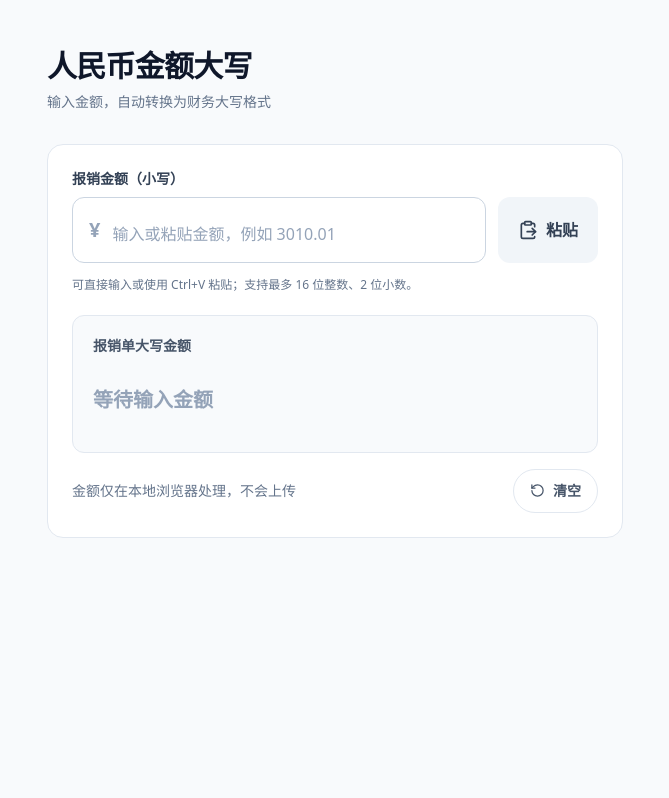
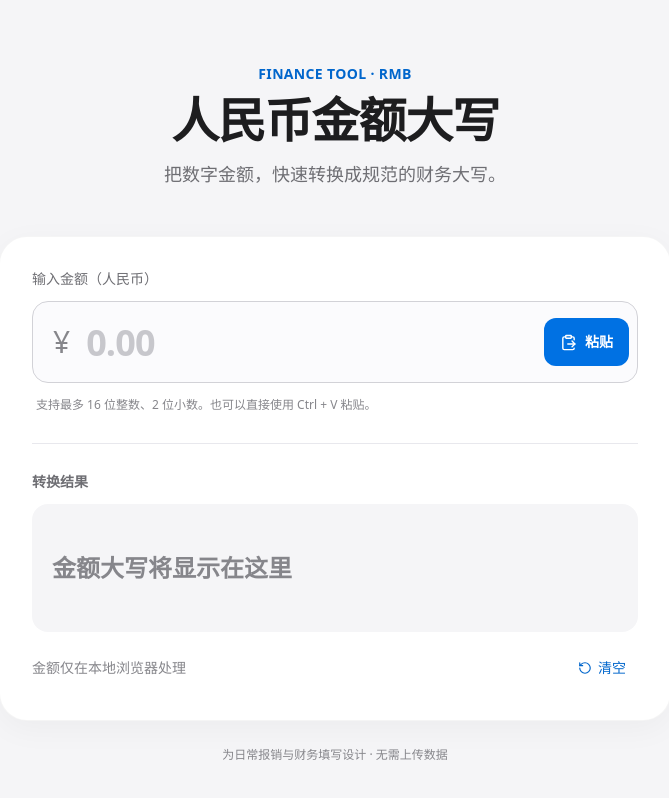
Before and after one commit to wangwenzhiwwz/RMB, a React (Vite) app: page / in a window 1280 px wide. Shown: the top 798 px of the page, without its empty margins (305-974 px from the left). Built offline with nearby package versions, Linux system fonts and the light colour scheme.

Commit message:
Redesign converter with Apple-inspired visual language

```diff
--- a/src/App.tsx
+++ b/src/App.tsx
@@ -56,18 +56,18 @@ function App() {
   };
 
   return (
-    <div className="min-h-screen bg-slate-50 px-4 py-6 text-slate-900 transition-colors dark:bg-slate-950 dark:text-slate-100 sm:py-12">
-      <main className="mx-auto w-full max-w-xl">
-        <header className="mb-6 text-left sm:mb-8">
-          <h1 className="text-2xl font-bold tracking-tight text-slate-900 dark:text-white sm:text-3xl">人民币金额大写</h1>
-          <p className="mt-2 text-sm text-slate-500 dark:text-slate-400">输入金额，自动转换为财务大写格式</p>
+    <div className="min-h-screen bg-[#f5f5f7] px-4 py-10 text-[#1d1d1f] transition-colors dark:bg-[#000] dark:text-[#f5f5f7] sm:py-16">
+      <main className="mx-auto w-full max-w-2xl">
+        <header className="mb-9 text-center sm:mb-12">
+          <p className="mb-3 text-sm font-semibold tracking-wide text-[#06c] dark:text-[#2997ff]">FINANCE TOOL · RMB</p>
+          <h1 className="text-3xl font-semibold tracking-tight sm:text-5xl">人民币金额大写</h1>
+          <p className="mx-auto mt-4 max-w-md text-base leading-7 text-[#6e6e73] dark:text-[#a1a1a6] sm:text-lg">把数字金额，快速转换成规范的财务大写。</p>
         </header>
 
-        <section className="rounded-2xl border border-slate-200 bg-white p-4 dark:border-slate-800 dark:bg-slate-900 sm:p-6">
-          <label className="mb-2 block text-sm font-semibold text-slate-700 dark:text-slate-200" htmlFor="amount">报销金额（小写）</label>
-          <div className="flex items-stretch gap-2 sm:gap-3">
-            <div className="flex min-w-0 flex-1 items-center rounded-xl border border-slate-300 bg-white transition focus-within:border-blue-500 focus-within:ring-2 focus-within:ring-blue-500/15 dark:border-slate-700 dark:bg-slate-950">
-              <span className="select-none pl-4 text-xl font-semibold text-slate-400" aria-hidden="true">¥</span>
+        <section className="overflow-hidden rounded-[28px] border border-black/[0.04] bg-white p-5 shadow-[0_8px_32px_rgba(0,0,0,0.04)] dark:border-white/10 dark:bg-[#1c1c1e] sm:p-8">
+          <label className="mb-3 block text-sm font-medium text-[#6e6e73] dark:text-[#a1a1a6]" htmlFor="amount">输入金额（人民币）</label>
+          <div className="flex items-center gap-3 rounded-2xl border border-[#d2d2d7] bg-[#fbfbfd] p-2 transition focus-within:border-[#06c] focus-within:ring-4 focus-within:ring-[#06c]/10 dark:border-[#48484a] dark:bg-[#2c2c2e]">
+            <span className="pl-3 text-2xl font-medium text-[#86868b] sm:text-3xl" aria-hidden="true">¥</span>
             <input
               id="amount"
               name="amount"
@@ -85,34 +85,40 @@ function App() {
                   clear();
                 }
               }}
-                placeholder="输入或粘贴金额，例如 3010.01"
+              placeholder="0.00"
               aria-describedby="amount-help"
-                className="h-14 min-w-0 w-full rounded-xl border-0 bg-transparent px-2 text-lg font-semibold text-slate-900 outline-none ring-0 placeholder:text-xs placeholder:font-normal placeholder:text-slate-400 focus:outline-none focus:ring-0 dark:text-white dark:placeholder:text-slate-600 sm:h-16 sm:px-3 sm:text-2xl sm:placeholder:text-base"
+              className="h-14 min-w-0 w-full border-0 bg-transparent px-1 text-2xl font-semibold tracking-tight text-[#1d1d1f] outline-none placeholder:text-[#c7c7cc] focus:outline-none focus:ring-0 dark:text-white dark:placeholder:text-[#636366] sm:h-16 sm:text-4xl"
             />
-            </div>
             <button
               type="button"
               onClick={pasteAmount}
-              className="inline-flex min-h-14 shrink-0 items-center justify-center gap-1.5 rounded-xl bg-slate-100 px-3 text-sm font-semibold text-slate-700 transition hover:bg-blue-100 hover:text-blue-800 focus-visible:outline-none focus-visible:ring-4 focus-visible:ring-blue-500/20 dark:bg-slate-800 dark:text-slate-200 dark:hover:bg-slate-700 dark:hover:text-white sm:min-h-16 sm:gap-2 sm:px-5 sm:text-base"
+              className="inline-flex h-11 shrink-0 items-center justify-center gap-2 rounded-xl bg-[#0071e3] px-4 text-sm font-semibold text-white transition hover:bg-[#0077ed] active:scale-[0.98] focus-visible:outline-none focus-visible:ring-4 focus-visible:ring-[#06c]/25 sm:h-12"
               aria-label="从剪贴板粘贴金额"
             >
-              <ClipboardPaste size={20} aria-hidden="true" />
+              <ClipboardPaste size={17} aria-hidden="true" />
               <span>粘贴</span>
             </button>
           </div>
-          <p id="amount-help" className="mt-3 text-xs leading-relaxed text-slate-500 dark:text-slate-400">可直接输入或使用 Ctrl+V 粘贴；支持最多 16 位整数、2 位小数。</p>
+          <p id="amount-help" className="mt-3 px-1 text-xs leading-5 text-[#86868b] dark:text-[#a1a1a6]">支持最多 16 位整数、2 位小数。也可以直接使用 Ctrl + V 粘贴。</p>
 
-          <div className="mt-5 rounded-xl border border-slate-200 bg-slate-50 p-4 dark:border-slate-700 dark:bg-slate-950 sm:p-5" aria-live="polite">
-            <div className="mb-3 flex flex-wrap items-center justify-between gap-2">
-              <h2 className="text-sm font-semibold text-slate-600 dark:text-slate-300">报销单大写金额</h2>
-              {conversion.value && <span className="inline-flex items-center gap-1 rounded-full border border-emerald-200 bg-emerald-50 px-3 py-1 text-xs font-bold text-emerald-700 dark:border-emerald-400/20 dark:bg-emerald-400/10 dark:text-emerald-300"><Check size={13} aria-hidden="true" />转换完成</span>}
+          <div className="my-7 h-px bg-[#e8e8ed] dark:bg-[#38383a]" />
+
+          <div aria-live="polite">
+            <div className="mb-3 flex items-center justify-between gap-3">
+              <h2 className="text-sm font-semibold text-[#6e6e73] dark:text-[#a1a1a6]">转换结果</h2>
+              {conversion.value && !conversion.error && (
+                <span className="inline-flex items-center gap-1.5 text-xs font-medium text-[#248a3d] dark:text-[#30d158]">
+                  <Check size={14} aria-hidden="true" />
+                  转换完成
+                </span>
+              )}
             </div>
             <button
               type="button"
               onClick={copyResult}
-              disabled={!conversion.value}
+              disabled={!conversion.value || Boolean(conversion.error)}
               aria-label="点击复制大写金额"
-              className={`min-h-14 w-full break-words rounded-lg py-1 text-left text-lg font-semibold leading-relaxed transition sm:min-h-16 sm:text-xl ${conversion.error ? 'text-red-600' : conversion.value ? 'cursor-pointer text-slate-900 hover:text-blue-700 focus-visible:outline-none focus-visible:ring-2 focus-visible:ring-blue-500 dark:text-slate-50 dark:hover:text-blue-300' : 'cursor-default text-slate-400'}`}
+              className={`min-h-28 w-full rounded-2xl p-4 text-left text-xl font-semibold leading-relaxed transition sm:min-h-32 sm:p-5 sm:text-2xl ${conversion.error ? 'bg-[#fff2f4] text-[#d70015] dark:bg-[#3a171b] dark:text-[#ff6961]' : conversion.value ? 'cursor-pointer bg-[#f5f5f7] text-[#1d1d1f] hover:bg-[#ededf0] focus-visible:outline-none focus-visible:ring-2 focus-visible:ring-[#06c] dark:bg-[#2c2c2e] dark:text-white dark:hover:bg-[#38383a]' : 'cursor-default bg-[#f5f5f7] text-[#86868b] dark:bg-[#2c2c2e] dark:text-[#a1a1a6]'}`}
             >
               {conversion.error || (conversion.value
                 ? (() => {
@@ -122,31 +128,34 @@ function App() {
                       (last, char, index) => financialDigits.includes(char) ? index : last,
                       -1,
                     );
-                    // 最后一个非零大写数字之后，所有“零”都画红线，包括佰、拾、圆、角、分前的零。
                     return chars.map((char, index) => {
                       const markZero = char === '零' && index > lastNonZeroDigit;
                       return markZero
-                        ? <span key={index} style={{ textDecorationLine: 'line-through', textDecorationColor: '#ef4444', textDecorationThickness: '2px', textDecorationSkipInk: 'none' }}>{char}</span>
+                        ? <span key={index} style={{ textDecorationLine: 'line-through', textDecorationColor: '#ff3b30', textDecorationThickness: '2px', textDecorationSkipInk: 'none' }}>{char}</span>
                         : char;
                     });
                   })()
-                : '等待输入金额')}
+                : '金额大写将显示在这里')}
             </button>
-            {conversion.value && (
-              <p className="mt-2 text-sm text-slate-500">
-                {copied ? '已复制到剪贴板' : '点击金额即可复制'}
+            <div className="mt-4 flex min-h-10 flex-wrap items-center justify-between gap-3">
+              <p className="text-sm text-[#86868b] dark:text-[#a1a1a6]" role="status">
+                {notice || (conversion.value ? (copied ? '已复制到剪贴板' : '点击结果区域即可复制') : '金额仅在本地浏览器处理')}
               </p>
-            )}
-          </div>
-
-          <div className="mt-4 flex min-h-9 flex-col-reverse items-stretch gap-3 sm:flex-row sm:items-center sm:justify-between">
-            <p className="text-xs leading-relaxed text-slate-500 dark:text-slate-400 sm:text-sm" role="status">{notice || '金额仅在本地浏览器处理，不会上传'}</p>
-            <button type="button" onClick={clear} className="inline-flex min-h-11 shrink-0 items-center justify-center gap-2 self-end rounded-full border border-slate-200 bg-white px-4 py-2 text-sm font-semibold text-slate-600 transition hover:border-blue-200 hover:bg-blue-50 hover:text-blue-700 focus-visible:outline-none focus-visible:ring-2 focus-visible:ring-blue-500 dark:border-slate-700 dark:bg-slate-800 dark:text-slate-300 dark:hover:border-slate-600 dark:hover:bg-slate-700 dark:hover:text-white">
-              <RotateCcw size={15} aria-hidden="true" />
+              <button
+                type="button"
+                onClick={clear}
+                className="inline-flex h-9 items-center justify-center gap-1.5 rounded-full px-3 text-sm font-medium text-[#06c] transition hover:bg-[#06c]/[0.08] active:scale-[0.98] focus-visible:outline-none focus-visible:ring-2 focus-visible:ring-[#06c] dark:text-[#2997ff]"
+              >
+                <RotateCcw size={14} aria-hidden="true" />
                 清空
               </button>
             </div>
+          </div>
         </section>
+
+        <footer className="mt-6 text-center text-xs leading-5 text-[#86868b] dark:text-[#6e6e73]">
+          为日常报销与财务填写设计 · 无需上传数据
+        </footer>
       </main>
     </div>
   );
```
Lines whose indentation alone changed are shown as unchanged.
